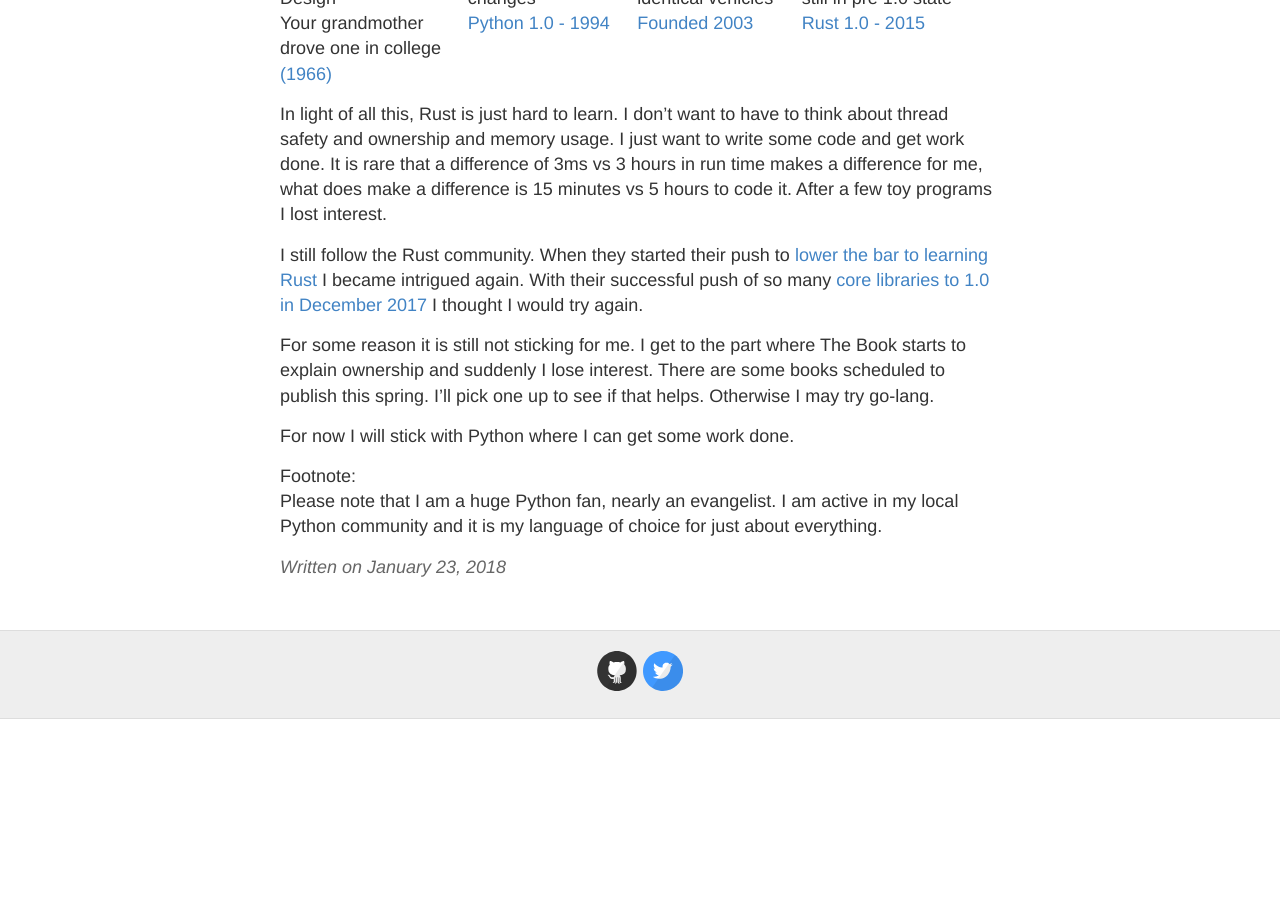
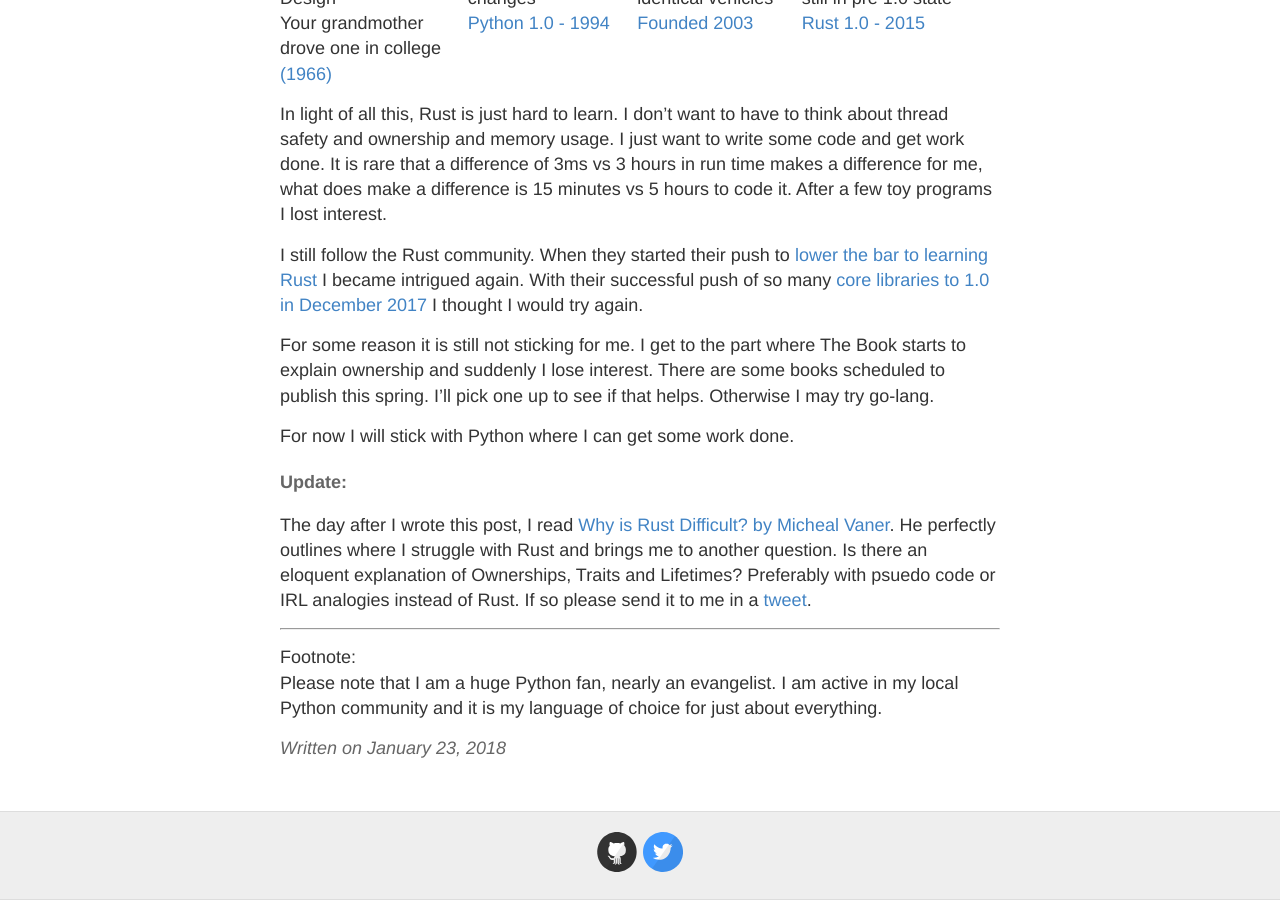
Before and after one commit to gnfrazier/gnfrazier.github.io, a Jekyll site: the page built from _posts/2018-1-23-thinking-about-rust.md, in a window 1280 px wide and 900 px high, scrolled down 894 px. Built offline with Jekyll 4.4.1, drawn with Linux system fonts in a browser that asks for light colours; before the commit the page ends 1613 px from its top, so only the background shows below that.

Commit message:
Update to post from 1-23.

```diff
--- a/_posts/2018-1-23-thinking-about-rust.md
+++ b/_posts/2018-1-23-thinking-about-rust.md
@@ -29,5 +29,11 @@
 
  For now I will stick with Python where I can get some work done.
 
+#### Update:
+
+The day after I wrote this post, I read [Why is Rust Difficult? by Micheal Vaner](https://vorner.github.io/difficult.html). He perfectly outlines where I struggle with Rust and brings me to another question. Is there an eloquent explanation of Ownerships, Traits and Lifetimes? Preferably with psuedo code or IRL analogies instead of Rust. If so please send it to me in a [tweet](https://twitter.com/gnfrazier).
+
+* * *
+
 Footnote:
 Please note that I am a huge Python fan, nearly an evangelist. I am active in my local Python community and it is my language of choice for just about everything.
```
